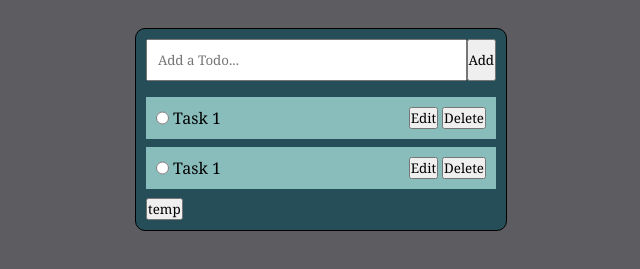
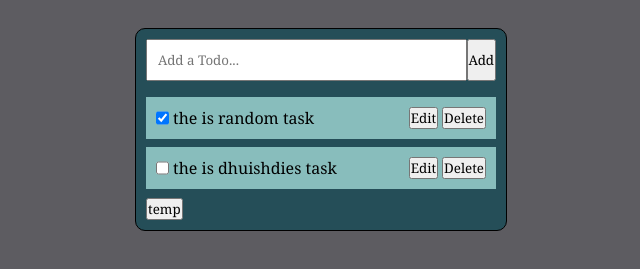
Before and after one commit to raghavluthra10/calc, a website built with webpack: page js-functional/dist/index.html in a window 1280 px wide. Shown: the part 195-464 px from the top of the page, without its empty margins (319-959 px from the left). Built offline with nearby package versions, Linux system fonts and the light colour scheme.

Commit message:
add: show all tasks function added

```diff
--- a/js-functional/index.js
+++ b/js-functional/index.js
@@ -6,8 +6,7 @@ import "./index.css";
 const theme = document.getElementById("changeTheme");
 const todosForm = document.querySelector(".todosForm");
 const tempBtn = document.querySelector(".tempBtn");
-
-tempBtn.addEventListener("click", printMe);
+const todosList = document.querySelector(".todosList");
 
 const tasksArray = [
    {
@@ -22,6 +21,20 @@ const tasksArray = [
       id: 2,
    },
 ];
+
+function showAllTasks() {
+   const _tasks = tasksArray.map(function (task) {
+      return `<div class="todoItem" id="${task.id}" >
+      <input type="checkbox" ${task.complete && "checked"} id="todoTask"  />
+      <label for="todoTask" class="taskTitle">${task.title}</label>
+      <button id="editTask" class="editTask">Edit</button>
+      <button id="deleteTask">Delete</button>
+   </div>`;
+   });
+   todosList.innerHTML = _tasks.join("");
+}
+
+showAllTasks();
 
 function addFunction(e) {
    e.preventDefault();
```
Also changed, not shown: js-functional/dist/bundle.js, js-functional/dist/index.html.
